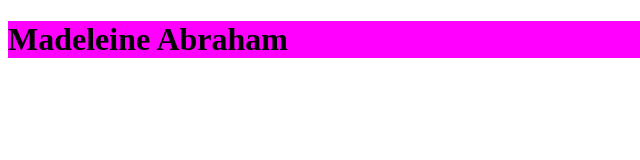
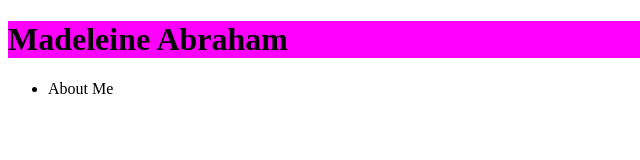
Before and after one commit to MadeleineA42/madeleine-portfolio, a plain HTML site: page index.html in a window 1280 px wide. Shown: the full height of the page, 0-640 px from the left. Drawn offline with Linux system fonts and the light colour scheme.

Commit message:
added about me

```diff
--- a/index.html
+++ b/index.html
@@ -8,6 +8,15 @@
 <body>
     <header>
         <h1 style="background-color: fuchsia;">Madeleine Abraham</h1>
+        <nav>
+          <ul>
+            <li>
+                <a>About Me</a>
+            </li>
+          </ul>
+
+
+        </nav>
 
     </header>
 </body>
```
